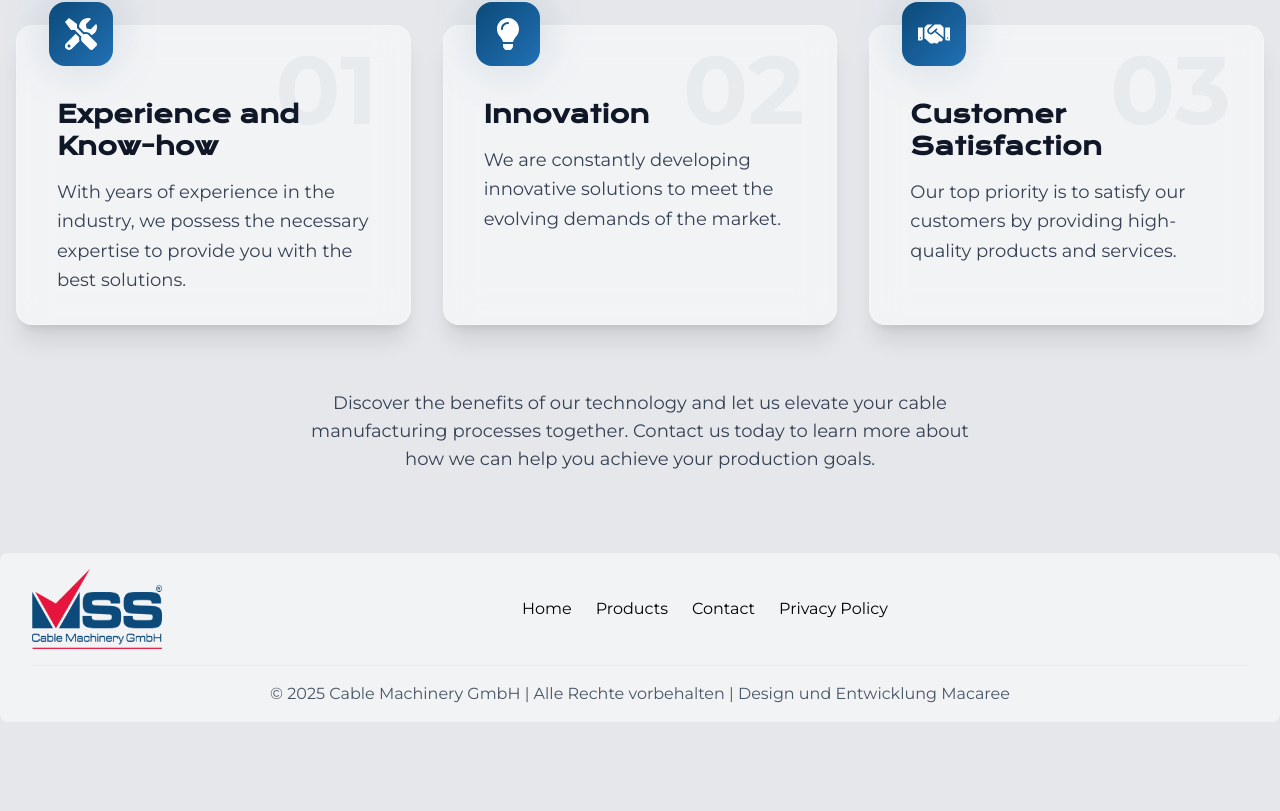
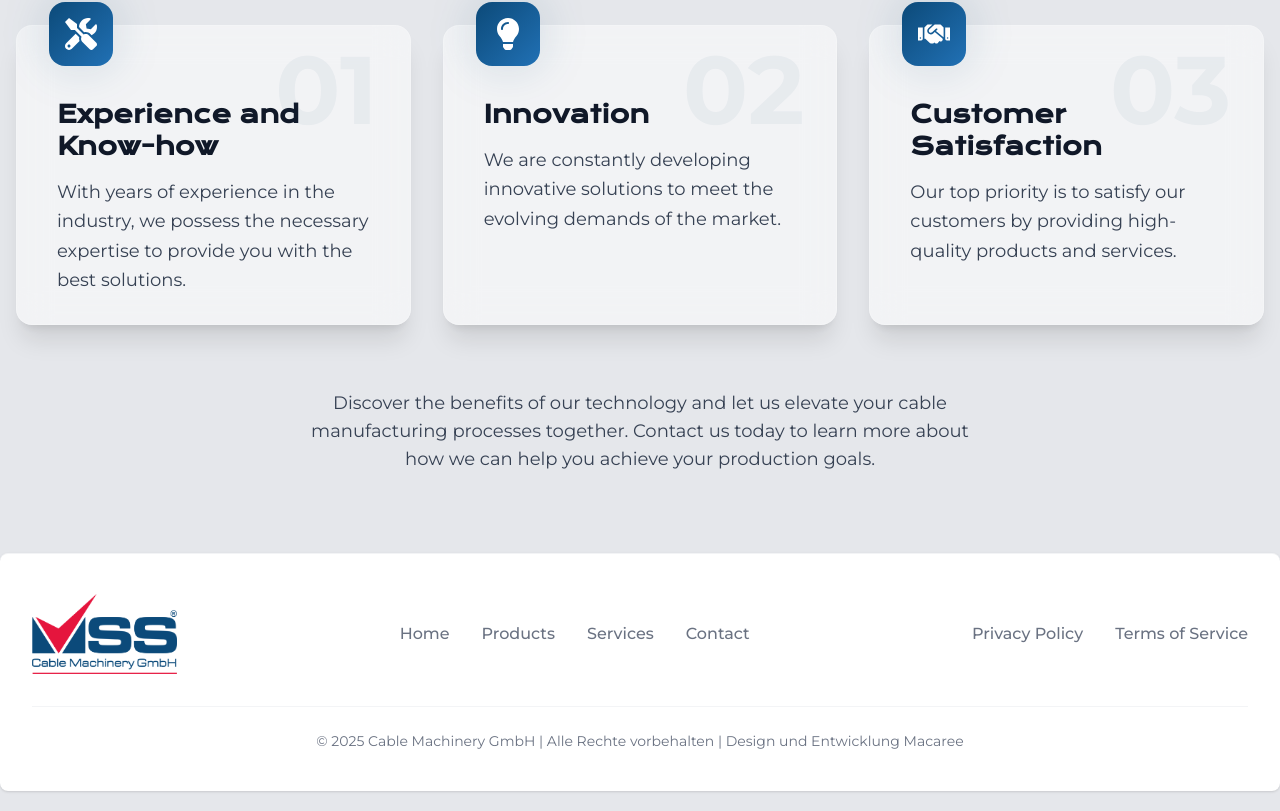
Before and after one commit to t4ner/mss-website, a React (Vite) app: page / in a window 1280 px wide. Shown: the part 2945-3756 px from the top of the page. Before the commit the page ends 3687 px from the top, so only its background shows below. Built offline with nearby package versions, Linux system fonts and the light colour scheme.

Commit message:
footer updated

```diff
--- a/src/components/Footer.jsx
+++ b/src/components/Footer.jsx
@@ -4,25 +4,32 @@ import { Link } from "react-router-dom";
 const Footer = () => {
   return (
     <footer
-      className="bg-white/50 container rounded-lg mt-10 lg:mt-20 lg:mb-5 px-4 sm:px-6 lg:px-8"
+      className="bg-white container rounded-lg shadow-sm mt-10 lg:mt-20 lg:mb-5 px-4 sm:px-6 lg:px-8 border-t border-gray-100"
       role="contentinfo"
     >
-      <div className="flex flex-col md:flex-row justify-between items-center py-6 md:py-4 space-y-6 md:space-y-0">
-        <div>
+      <div className="max-w-7xl mx-auto py-10">
+        <div className="flex flex-col md:flex-row justify-between items-center gap-8">
+          {/* Logo */}
+          <div className="flex flex-col items-center">
             <Link to="/" aria-label="Cable Machinery GmbH Ana Sayfa">
               <img
                 src="/logo/logo.png"
                 alt="Cable Machinery GmbH Logo"
-              className="h-16 md:h-20 w-auto"
+                className="h-14 lg:h-20 w-auto"
               />
             </Link>
           </div>
-        <nav aria-label="Footer navigation" className="w-full">
-          <ul className="flex flex-row  justify-center items-center gap-4 md:gap-6 list-none">
+
+          {/* Main Navigation links - Hidden on mobile */}
+          <nav
+            aria-label="Main Footer navigation"
+            className="hidden md:block md:ml-auto"
+          >
+            <ul className="flex flex-wrap text-sm lg:text-base justify-end gap-x-8 gap-y-3">
               <li>
                 <Link
                   to="/"
-                className="hover:text-[#0C4A79] text-xs md:text-base"
+                  className="text-gray-500 hover:text-[#0C4A79] transition-colors duration-200 font-medium"
                 >
                   Home
                 </Link>
@@ -30,33 +37,65 @@ const Footer = () => {
               <li>
                 <Link
                   to="/products"
-                className="hover:text-[#0C4A79] text-xs md:text-base"
+                  className="text-gray-500 hover:text-[#0C4A79] transition-colors duration-200 font-medium"
                 >
                   Products
                 </Link>
               </li>
               <li>
                 <Link
+                  to="/services"
+                  className="text-gray-500 hover:text-[#0C4A79] transition-colors duration-200 font-medium"
+                >
+                  Services
+                </Link>
+              </li>
+              <li>
+                <Link
                   to="/contact"
-                className="hover:text-[#0C4A79] text-xs md:text-base"
+                  className="text-gray-500 hover:text-[#0C4A79] transition-colors duration-200 font-medium"
                 >
                   Contact
                 </Link>
               </li>
+            </ul>
+          </nav>
+
+          {/* Legal links - Visible on all screens */}
+          <nav
+            aria-label="Legal Footer navigation"
+            className="md:ml-auto mt-4 md:mt-0"
+          >
+            <ul className="flex flex-wrap text-sm lg:text-base justify-center md:justify-end gap-x-4 md:gap-x-8 gap-y-2">
               <li>
                 <Link
                   to="/privacy-policy"
-                className="hover:text-[#0C4A79] text-xs md:text-base"
+                  className="text-gray-500 hover:text-[#0C4A79] transition-colors duration-200 font-medium"
                 >
                   Privacy Policy
                 </Link>
               </li>
+              <li>
+                <Link
+                  to="/terms-of-service"
+                  className="text-gray-500 hover:text-[#0C4A79] transition-colors duration-200 font-medium"
+                >
+                  Terms of Service
+                </Link>
+              </li>
             </ul>
           </nav>
+
+          {/* Social Media Icons - Removed */}
         </div>
-      <div className="text-center py-4 text-gray-600 text-xs md:text-base border-t border-gray-200">
+
+        {/* Copyright */}
+        <div className="border-t border-gray-100 mt-8 pt-6">
+          <p className="text-gray-500 text-sm text-center">
             © {new Date().getFullYear()} Cable Machinery GmbH | Alle Rechte
             vorbehalten | Design und Entwicklung Macaree
+          </p>
+        </div>
       </div>
     </footer>
   );
```
Lines whose indentation alone changed are shown as unchanged.
